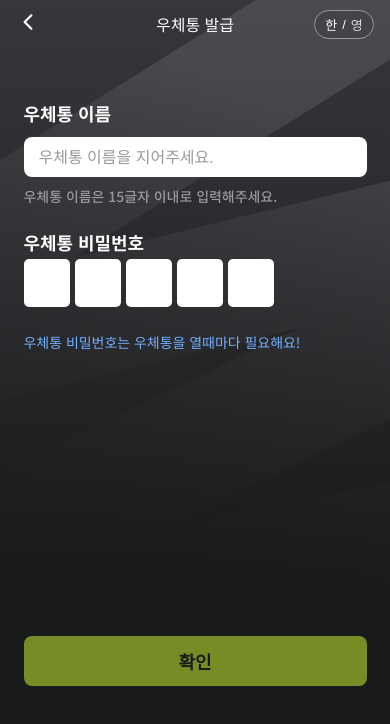
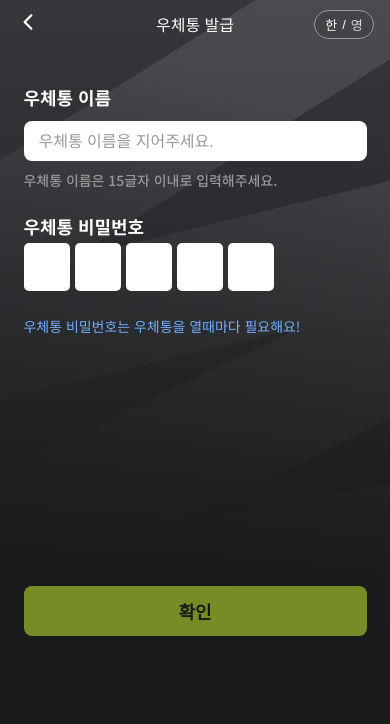
Before and after one commit to Catch-Letter/Catch-Letter-FE, a React (Vite) app: page /postform in a window 390 px wide. Shown: the top 724 px of the page. Built offline with nearby package versions, Linux system fonts and the light colour scheme; no server answers.

Commit message:
fix: 편지함 생성 정보 작성 페이지 반응형 적용 (#68)

```diff
--- a/src/components/success/area-time/TimeArea.styles.tsx
+++ b/src/components/success/area-time/TimeArea.styles.tsx
@@ -5,7 +5,6 @@ export const TimeAreaStyle = css`
   display: flex;
   gap: 8px;
   font-weight: 700;
-  margin: 0 45px 28px 57px;
   color: #fff;
 
   .time {
--- a/src/components/success/desc-link/DescLink.styles.tsx
+++ b/src/components/success/desc-link/DescLink.styles.tsx
@@ -4,9 +4,8 @@ import { css } from '@emotion/react'
 export const DescLinkStyle = css`
   display: flex;
   flex-direction: column;
-  width: 280px;
   color: #fff;
-  margin: 42px 67px 0 35px;
+  width: 100%;
   box-sizing: border-box;
   flex-wrap: wrap;
 
@@ -25,7 +24,6 @@ export const DescLinkStyle = css`
   .desc {
     font-size: 14px;
     margin-top: 12px;
-    margin-bottom: 260px;
     white-space: pre-line;
   }
 
--- a/src/pages/create-postform/CreatePostForm.styles.tsx
+++ b/src/pages/create-postform/CreatePostForm.styles.tsx
@@ -9,7 +9,18 @@ export const CreateFormStyle = css`
     flex-direction: column;
     gap: 24px;
     width: 343px;
-    margin-bottom: 282px;
+
+    @media (width >= 768px) {
+      width: 60%;
+    }
+  }
+
+  .btn_submit {
+    margin-top: 248px;
+
+    @media (width >= 768px) {
+      width: 60%;
+    }
   }
 `
 
@@ -17,7 +28,7 @@ export const FormWrapper = css`
   display: flex;
   flex-direction: column;
   align-items: center;
-  margin-top: 55px;
+  margin-top: 10%;
 
   .notice {
     font-size: 14px;
--- a/src/pages/create-postform/CreatePostForm.tsx
+++ b/src/pages/create-postform/CreatePostForm.tsx
@@ -68,7 +68,12 @@ const CreatePostForm = () => {
           />
           <span className='notice'>{t('create.password_desc')}</span>
         </div>
-        <Button width={343} onClick={handleCreatePost} disabled={!name || !password}>
+        <Button
+          className='btn_submit'
+          width={343}
+          onClick={handleCreatePost}
+          disabled={!name || !password}
+        >
           {t('submit')}
         </Button>
       </div>
```
